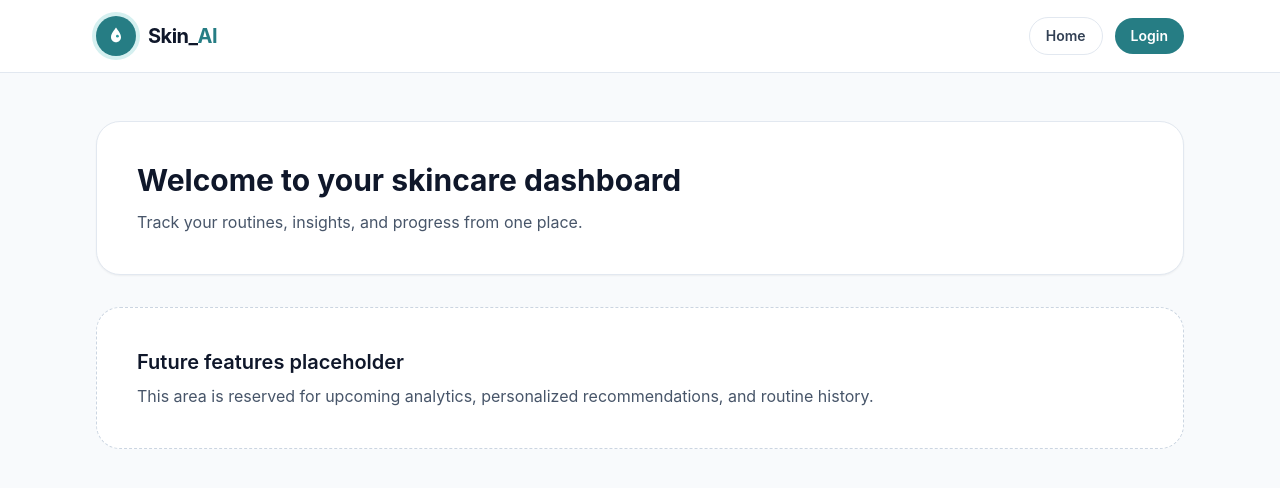
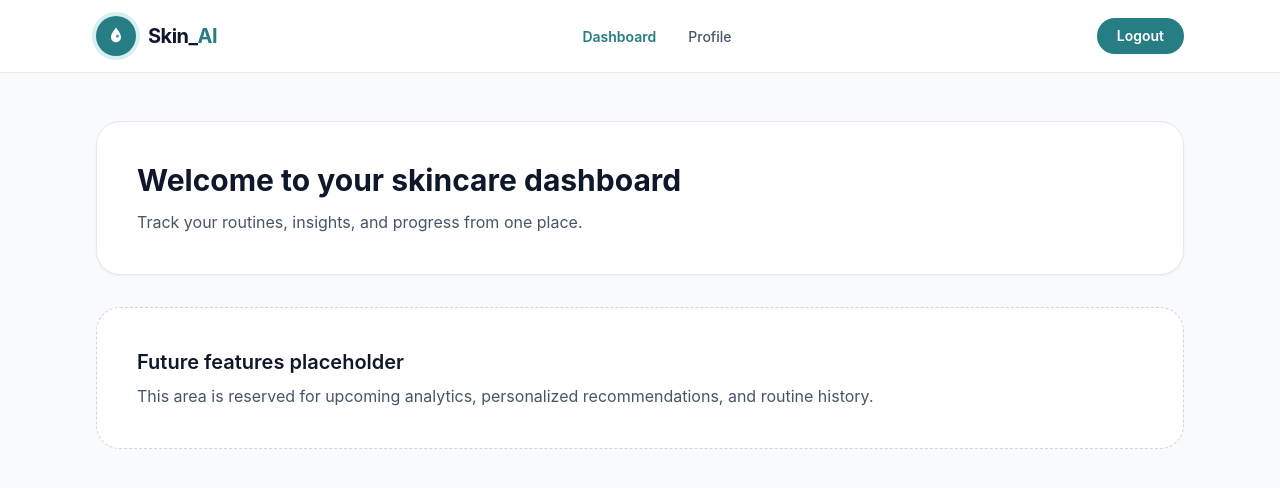
Before and after one commit to Aqsakkhan/Skin_AI, a React (Vite) app: page /dashboard in a window 1280 px wide. Shown: the top 488 px of the page. Built offline with nearby package versions, Linux system fonts and the light colour scheme.

Commit message:
fix: customize navbar for dashboard route

```diff
--- a/src/components/dashboard/Dashboard.jsx
+++ b/src/components/dashboard/Dashboard.jsx
@@ -1,30 +1,9 @@
-import { Link } from 'react-router-dom'
-import BrandLogo from '../common/BrandLogo'
+import Navbar from '../landing-page/sections/Navbar'
 
 function Dashboard() {
     return (
         <div className="min-h-screen bg-slate-50">
-            <header className="border-b border-slate-200 bg-white">
-                <nav className="mx-auto flex max-w-6xl items-center justify-between px-4 py-4 sm:px-6 lg:px-8">
-                    <Link to="/" aria-label="Back to home">
-                        <BrandLogo />
-                    </Link>
-                    <div className="flex items-center gap-3">
-                        <Link
-                            to="/"
-                            className="rounded-full border border-slate-200 px-4 py-2 text-sm font-semibold text-slate-700 transition hover:bg-slate-100"
-                        >
-                            Home
-                        </Link>
-                        <Link
-                            to="/login"
-                            className="rounded-full bg-brand-600 px-4 py-2 text-sm font-semibold text-white transition hover:bg-brand-700"
-                        >
-                            Login
-                        </Link>
-                    </div>
-                </nav>
-            </header>
+            <Navbar />
 
             <main className="mx-auto max-w-6xl px-4 py-12 sm:px-6 lg:px-8">
                 <section className="rounded-3xl border border-slate-200 bg-white p-8 shadow-sm sm:p-10">
--- a/src/components/landing-page/sections/Navbar.jsx
+++ b/src/components/landing-page/sections/Navbar.jsx
@@ -1,8 +1,47 @@
-import { Link } from 'react-router-dom'
+import { Link, useLocation } from 'react-router-dom'
 import BrandLogo from '../../common/BrandLogo'
 import { navLinks } from '../data/siteContent'
 
 function Navbar() {
+    const { pathname } = useLocation()
+    const isDashboard = pathname === '/dashboard'
+
+    if (isDashboard) {
+        return (
+            <header className="sticky top-0 z-20 border-b border-slate-200/80 bg-white/90 backdrop-blur">
+                <nav className="mx-auto flex max-w-6xl items-center justify-between px-4 py-4 sm:px-6 lg:px-8">
+                    <Link to="/dashboard" aria-label="Skin AI dashboard home">
+                        <BrandLogo />
+                    </Link>
+
+                    <ul className="hidden items-center gap-8 md:flex">
+                        <li>
+                            <Link to="/dashboard" className="text-sm font-semibold text-brand-600" aria-current="page">
+                                Dashboard
+                            </Link>
+                        </li>
+                        <li>
+                            <button type="button" className="text-sm font-medium text-slate-600 transition hover:text-brand-600">
+                                Profile
+                            </button>
+                        </li>
+                    </ul>
+
+                    <button
+                        type="button"
+                        className="rounded-full bg-brand-600 px-5 py-2 text-sm font-semibold text-white shadow-sm transition hover:bg-brand-700"
+                    >
+                        <Link
+                            to="/login"
+                        >
+                            Logout
+                        </Link>
+                    </button>
+                </nav>
+            </header>
+        )
+    }
+
     return (
         <header className="sticky top-0 z-20 border-b border-slate-200/80 bg-white/90 backdrop-blur">
             <nav className="mx-auto flex max-w-6xl items-center justify-between px-4 py-4 sm:px-6 lg:px-8">
```
